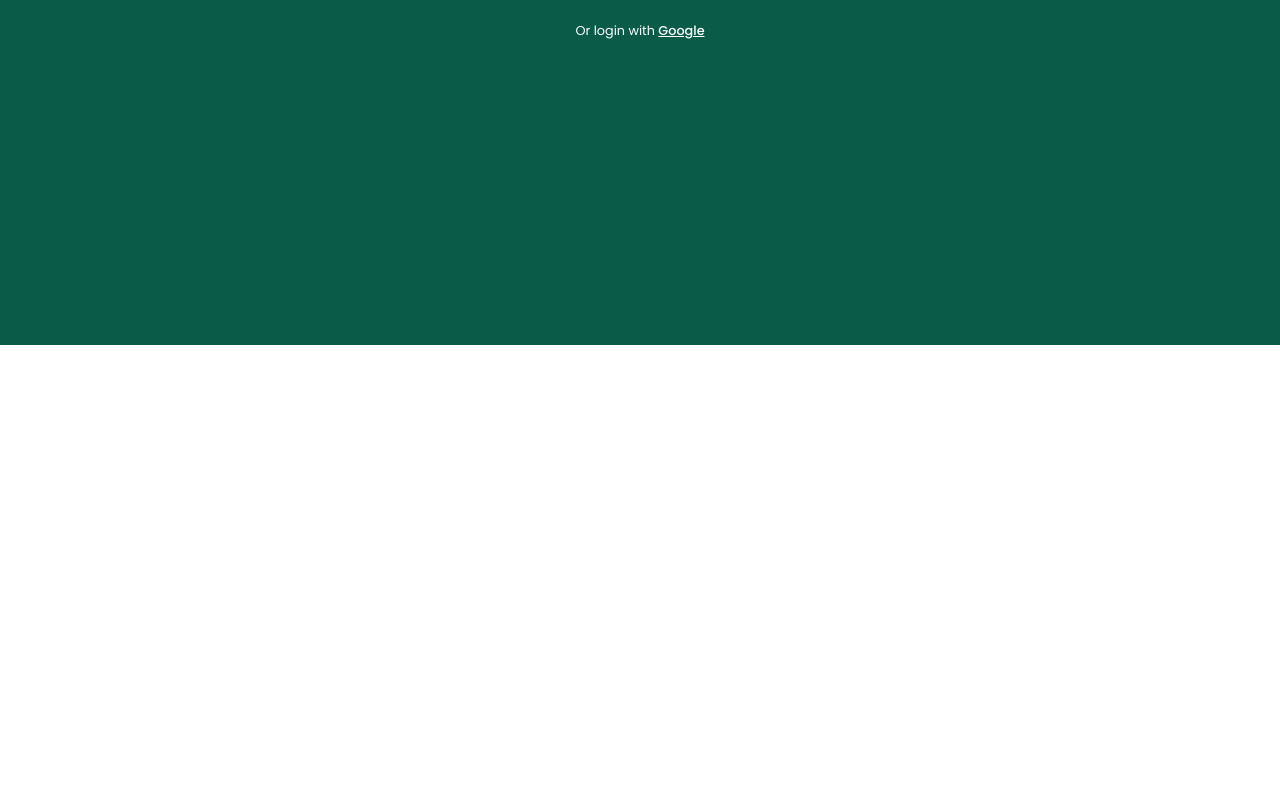
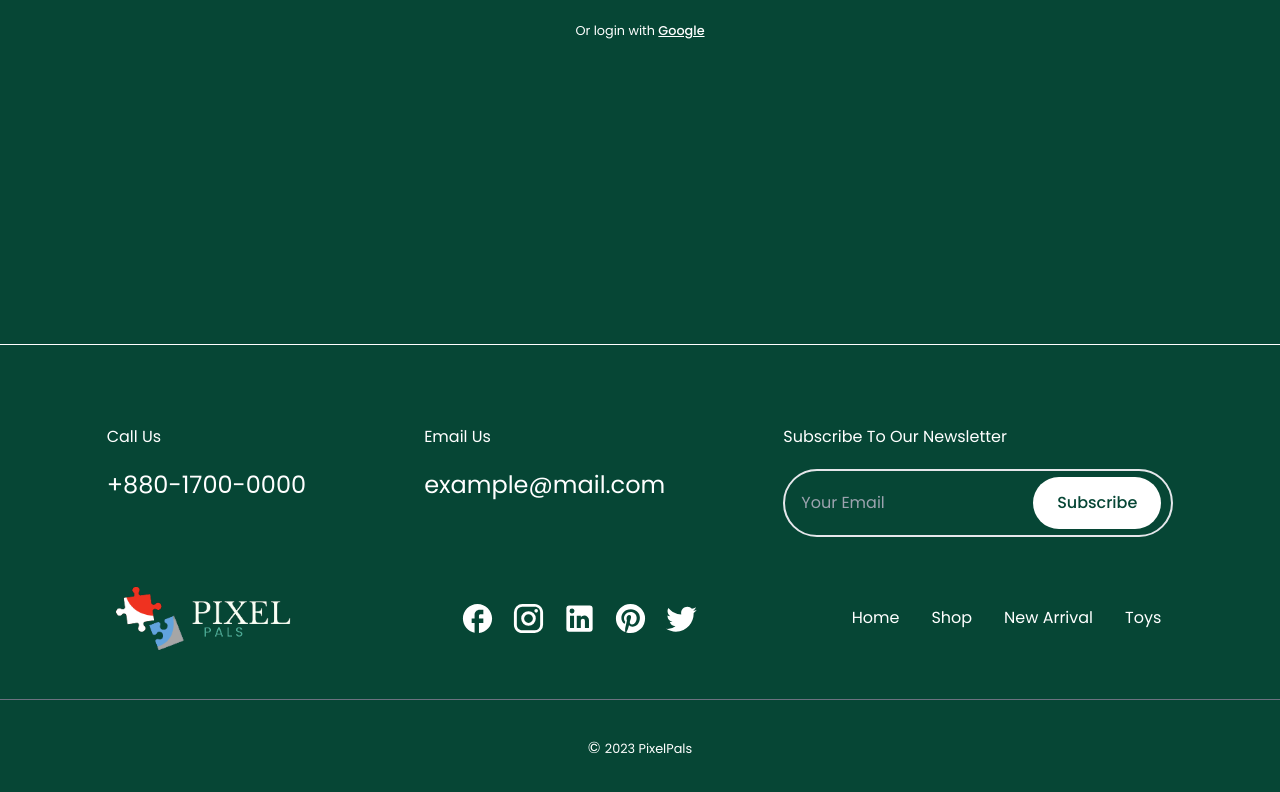
Before and after one commit to shamim26/Pixel-pals, a React (Vite) app: page /login in a window 1280 px wide. Shown: the part 540-1332 px from the top of the page. Before the commit the page ends 885 px from the top, so only its background shows below. Built offline with nearby package versions, Linux system fonts and the light colour scheme; no server answers.

Commit message:
footer added

```diff
--- a/package.json
+++ b/package.json
@@ -16,6 +16,7 @@
     "@fortawesome/free-regular-svg-icons": "^6.4.0",
     "@fortawesome/free-solid-svg-icons": "^6.4.0",
     "@fortawesome/react-fontawesome": "^0.2.0",
+    "@mui/icons-material": "^5.11.16",
     "@mui/material": "^5.13.1",
     "@mui/styled-engine-sc": "^5.12.0",
     "aos": "^2.3.4",
--- a/src/components/Footer/Footer.jsx
+++ b/src/components/Footer/Footer.jsx
@@ -1,11 +1,63 @@
-import React from 'react';
+import React from "react";
+import logo from "../../assets/logo.png";
+import FacebookRoundedIcon from "@mui/icons-material/FacebookRounded";
+import InstagramIcon from "@mui/icons-material/Instagram";
+import LinkedInIcon from "@mui/icons-material/LinkedIn";
+import PinterestIcon from "@mui/icons-material/Pinterest";
+import TwitterIcon from "@mui/icons-material/Twitter";
 
 const Footer = () => {
-    return (
+  return (
+    <div className="bg-primary text-white pt-20">
+      <div className="flex justify-between w-10/12 mx-auto mb-10">
         <div>
-
+          <p className="mb-5">Call Us</p>
+          <p className=" text-2xl">+880-1700-0000</p>
         </div>
-    );
+        <div>
+          <p className="mb-5">Email Us</p>
+          <p className=" text-2xl">example@mail.com</p>
+        </div>
+        <div className="relative">
+          <p className="mb-5">Subscribe To Our Newsletter</p>
+          <input
+            className="bg-transparent border-2 rounded-full py-5 pl-4 outline-none w-[390px]"
+            type="text"
+            placeholder="Your Email"
+          />
+          <button
+            className="bg-white absolute text-primary
+           font-medium py-[14px] px-6 rounded-full bottom-[8px]
+            right-3 hover:bg-secondary duration-300"
+          >
+            Subscribe
+          </button>
+        </div>
+      </div>
+      <div className="w-10/12 mx-auto flex justify-between items-center mb-10">
+        <img className="w-[200px]" src={logo} alt="" />
+        <div className="flex gap-4">
+          <FacebookRoundedIcon fontSize="large" />
+          <InstagramIcon fontSize="large" />
+          <LinkedInIcon fontSize="large" />
+          <PinterestIcon fontSize="large" />
+          <TwitterIcon fontSize="large" />
+        </div>
+        <div className="flex gap-8 mr-3">
+          <span>Home</span>
+          <span>Shop</span>
+          <span>New Arrival</span>
+          <span>Toys</span>
+        </div>
+      </div>
+      <div className="border-t border-t-gray-500 py-9">
+        <p className="text-center">
+          {" "}
+          &copy; <small>2023 PixelPals</small>{" "}
+        </p>
+      </div>
+    </div>
+  );
 };
 
 export default Footer;
--- a/src/components/NavBar/NavBar.jsx
+++ b/src/components/NavBar/NavBar.jsx
@@ -37,8 +37,8 @@ const NavBar = () => {
       </div>
       <div
         className={`flex items-center flex-col md:flex-row
-       bg-primary md:bg-transparent gap-6 pb-5 md:pb-0 md:gap-14
-        md:static absolute text-white transition-all duration-500 ease-in md:z-auto z-[-1] md:w-auto w-full left-0 ${
+       bg-white md:bg-transparent gap-6 pb-5 md:pb-0 md:gap-14
+        md:static absolute text-black md:text-white transition-all duration-500 ease-in md:z-auto z-1 md:w-auto w-full left-0 ${
           open ? "top-20 " : "top-[-490px]"
         } `}
       >
--- a/src/layout/MainLayout.jsx
+++ b/src/layout/MainLayout.jsx
@@ -1,12 +1,14 @@
-import React from 'react';
-import { Outlet } from 'react-router-dom';
-import NavBar from '../components/NavBar/NavBar';
+import React from "react";
+import { Outlet } from "react-router-dom";
+import NavBar from "../components/NavBar/NavBar";
+import Footer from "../components/Footer/Footer";
 
 const MainLayout = () => {
   return (
     <div>
       <NavBar />
       <Outlet></Outlet>
+      <Footer />
     </div>
   );
 };
--- a/src/pages/AddToy/AddToy.jsx
+++ b/src/pages/AddToy/AddToy.jsx
@@ -23,7 +23,7 @@ const AddToy = () => {
       });
   };
   return (
-    <div className="bg-primary h-screen border-t border-t-gray-500 text-white">
+    <div className="bg-primary h-screen border-t border-t-gray-500 border-b border-b-white text-white">
       <h1 className="text-4xl uppercase text-center font-custom font-bold mt-12">
         Add Toys
       </h1>
--- a/src/pages/Home/About/About.jsx
+++ b/src/pages/Home/About/About.jsx
@@ -2,7 +2,6 @@ import {
   faCircleCheck,
   faHandshake,
   faStarOfDavid,
-  faUser,
   faUsers,
 } from "@fortawesome/free-solid-svg-icons";
 import { FontAwesomeIcon } from "@fortawesome/react-fontawesome";
--- a/src/pages/Home/Home/Home.jsx
+++ b/src/pages/Home/Home/Home.jsx
@@ -41,7 +41,7 @@ const Home = () => {
       </div>
       <svg xmlns="http://www.w3.org/2000/svg" viewBox="0 0 1440 250">
         <path
-          fill="#0a5c49"
+          fill="#064635"
           fillOpacity="1"
           d="M0,96L80,90.7C160,85,320,75,480,101.3C640,128,800,192,960,202.7C1120,213,1280,171,1360,149.3L1440,128L1440,0L1360,0C1280,0,1120,0,960,0C800,0,640,0,480,0C320,0,160,0,80,0L0,0Z"
         ></path>
--- a/src/pages/Login/Login.jsx
+++ b/src/pages/Login/Login.jsx
@@ -40,7 +40,7 @@ const Login = () => {
 
   return (
     <div
-      className="bg-primary text-white border-t
+      className="bg-primary text-white border-t border-b border-b-white
      border-gray-500
      h-screen pt-20"
     >
--- a/src/pages/Login/Register.jsx
+++ b/src/pages/Login/Register.jsx
@@ -27,7 +27,7 @@ const Register = () => {
   return (
     <div>
       <div
-        className="bg-primary text-white border-t
+        className="bg-primary text-white border-t border-b border-b-white
      border-gray-500
      h-screen pt-20"
       >
--- a/tailwind.config.js
+++ b/tailwind.config.js
@@ -10,7 +10,7 @@ export default {
         custom: ["Libre Baskerville", "serif"],
       },
       colors: {
-        primary: "#0a5c49",
+        primary: "#064635",
         secondary: "#F2E3DB",
       },
     },
```
Also changed, not shown: 1 other file (tests, documents, lock files or other folders). Lines whose indentation alone changed are shown as unchanged.
